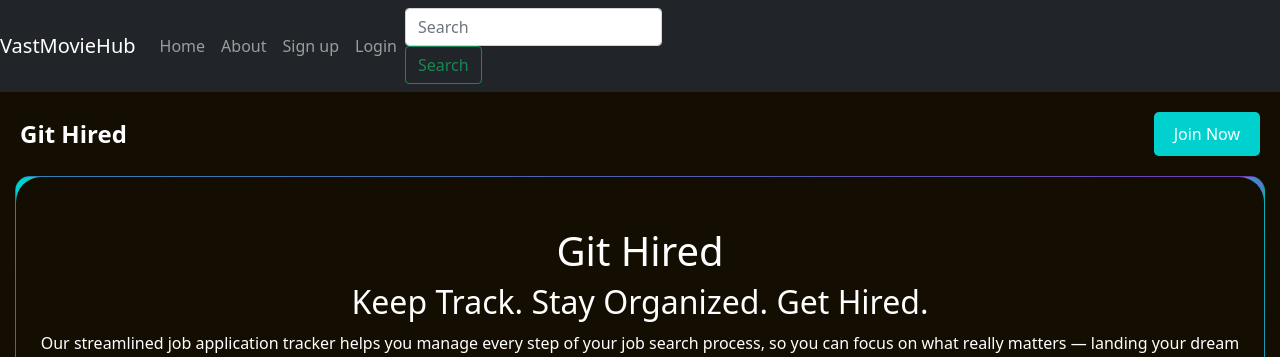
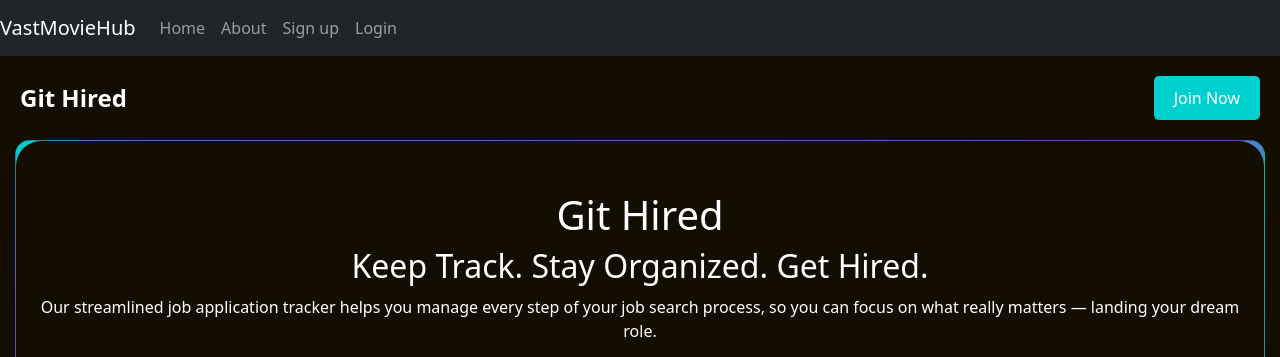
Before and after one commit to Vasileios20/JobAppTracker, a Django app: page / in a window 1280 px wide; the page is wider, and only the part inside the window is pictured. Shown: the top 357 px of that part. Run offline with Django 4.2, Linux system fonts and the light colour scheme; some libraries are stand-ins or nearby versions.

Commit message:
Refactor search form in base.html

```diff
--- a/templates/base.html
+++ b/templates/base.html
@@ -40,7 +40,7 @@
                     </li>
                     {% if user.is_authenticated %}
                     <li class="nav-item">
-                        <a class="nav-link" href="#">Job Dashboard</a>
+                        <a class="nav-link" href="{% url 'job_application' %}">Job Dashboard</a>
                     </li>
                     <li class="nav-item">
                         <a class="nav-link" href="{% url 'account_logout' %}">Logout</a>
@@ -58,11 +58,7 @@
 
                 </ul>
 
-                <form action="/search/" method="GET" class="form-inline my-2 my-lg-0">
-                    <input class="form-control mr-sm-2" type="search" placeholder="Search" aria-label="Search"
-                        name="query">
-                    <button class="btn btn-outline-success my-2 my-sm-0" type="submit">Search</button>
-                </form>
+
             </div>
         </nav>
     </header>
```
